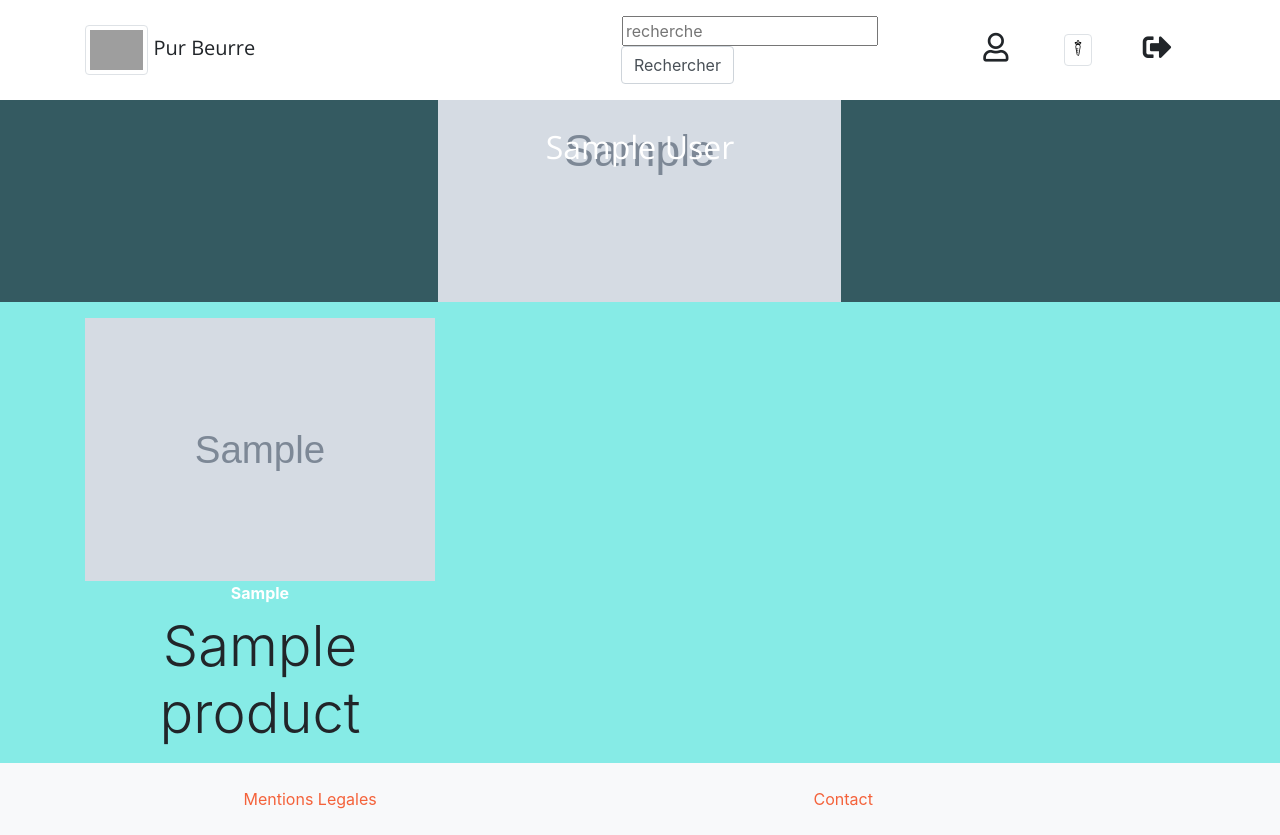
After one commit to slesouef/PurBeurre_PurBonheur, a Django app: page /accounts/favorites/ in a window 1280 px wide. The commit adds this page. Run offline with Django 3.2, Linux system fonts and the light colour scheme; a user stored in the database is signed in; tables that the repository leaves empty hold one stand-in row (values such as "Sample post"); grey boxes marked "Sample" are stand-in pictures; some libraries are stand-ins or nearby versions; some web fonts are replaced; grey boxes are pictures that could not be loaded.

Commit message:
user favorites page

```diff
--- a/PurBeurre_PurBonheur/urls.py
+++ b/PurBeurre_PurBonheur/urls.py
@@ -29,6 +29,7 @@ urlpatterns = [
     path('accounts/signup/', account_views.signup, name='signup'),
     path('accounts/profile/', account_views.profile, name='profile'),
     path('accounts/favorite/new/', account_views.save_favorite, name='save_favorite'),
+    path('accounts/favorites/', account_views.favorites, name='favorites'),
     path('logout/', auth_views.LogoutView.as_view(), name='logout'),
     # path('admin/', admin.site.urls),
 ]
--- a/accounts/views.py
+++ b/accounts/views.py
@@ -66,5 +66,14 @@ def save_favorite(request):
         raise PermissionDenied
 
 
+@login_required
+def favorites(request):
+    userid = request.user.id
+    user = MyUser.objects.filter(id=userid).first()
+    favs = user.favorites.all()
+    context = {"user": user, "favorites": favs}
+    return render(request, 'accounts/favorites.html', context)
+
+
 def logout(request):
     logout(request)
--- /dev/null
+++ b/templates/accounts/favorites.html
@@ -0,0 +1,33 @@
+{% extends 'search/base.html' %}
+
+{% block content %}
+
+  <section class="page-section bg-moule" id="result"
+           style="background-image: url({{ user.avatar }});background-size: auto 100%; background-repeat: no-repeat;
+                   background-position: center">
+    <div class="container">
+      <div class="row justify-content-center">
+        <div class="col-lg-8 text-center">
+          <h2 class="mt-0 text-white">{{ user.get_full_name }}</h2>
+        </div>
+      </div>
+    </div>
+  </section>
+
+  <section class="bg-bonbon" id="suggestions">
+    <div class="container">
+      <div class="row">
+        {% for favorite in favorites %}
+          <div class="col-lg-4 text-center py-3">
+            <a href="{{ favorite.get_absolute_url }}"><img style="width: 100%; max-height: 400px"
+                                                           src="{{ favorite.image }}" alt="image produit"></a>
+            <div class="nutri-{{ favorite.rating }} text-white text-capitalize font-weight-bolder
+                        text-center">{{ favorite.rating }}</div>
+            <p class="text-black display-4 mt-2 mb-0">{{ favorite.name }}</p>
+          </div>
+        {% endfor %}
+      </div>
+    </div>
+  </section>
+
+{% endblock %}
--- a/templates/search/base.html
+++ b/templates/search/base.html
@@ -61,7 +61,7 @@
                   class="far fa-2x fa-user mr-4"></i></a>
         </li>
         <li class="nav-item">
-          <a class="nav-link" href="#contact"><img
+          <a class="nav-link" href="{% url 'favorites' %}"><img
                   class="img-thumbnail mr-4 favorite-icon"
                   src="{% static 'search/img/noun_Carrot_29691.svg' %}"></a>
         </li>
```
